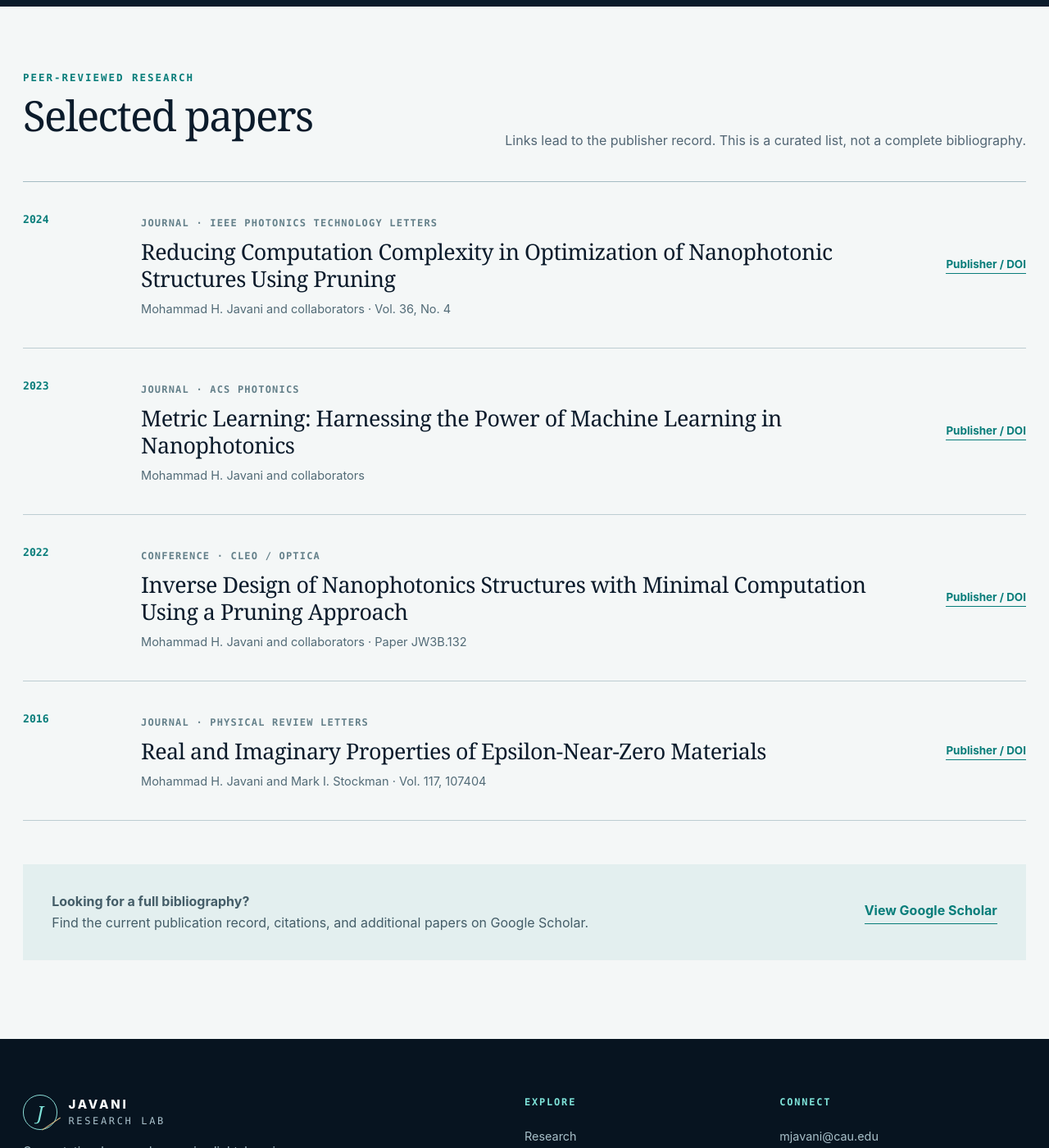
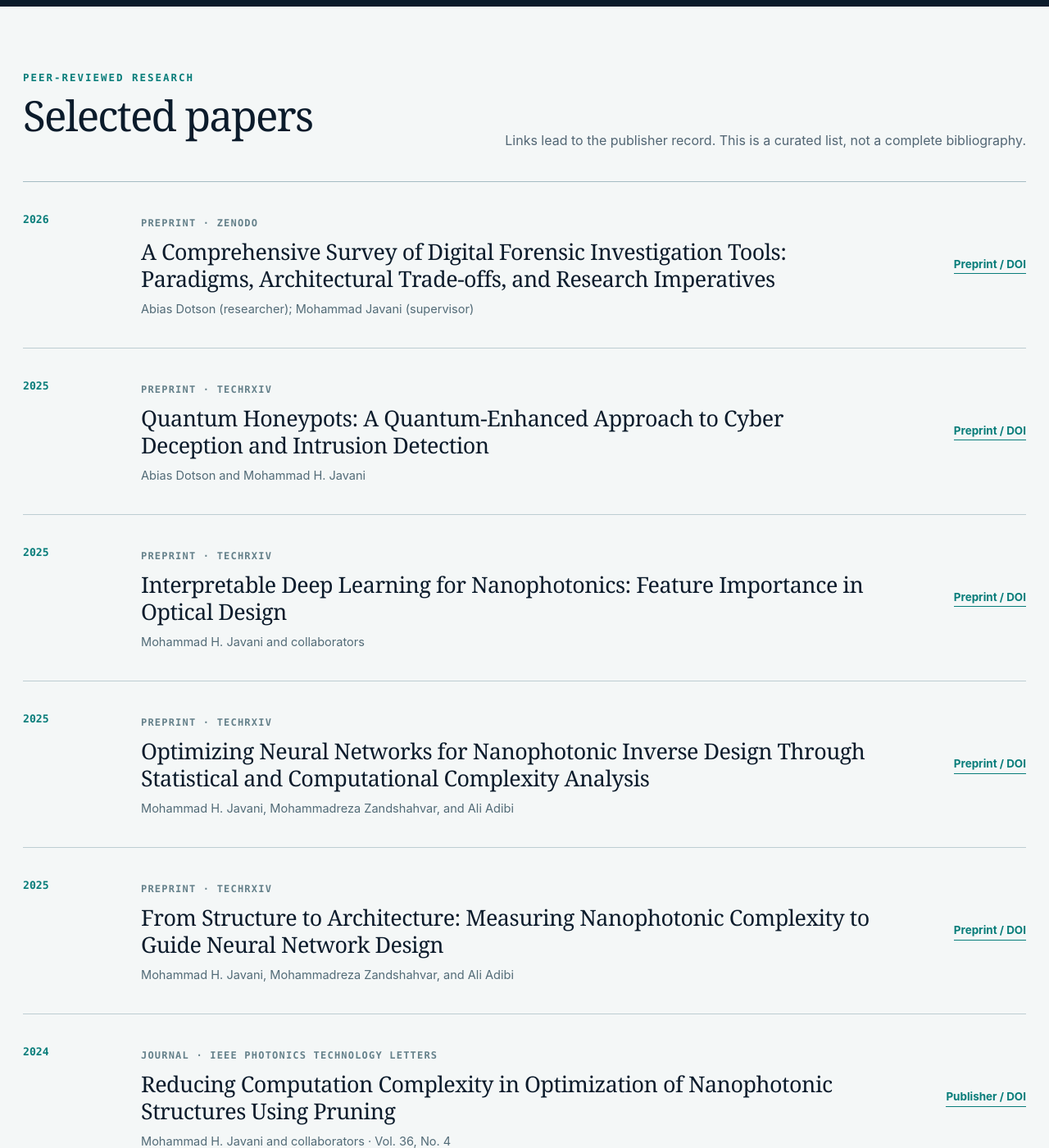
Before and after one commit to mjavani54/javani-lab-webpage, a Jekyll site: the page built from publications.html, in a window 1280 px wide and 1400 px high, scrolled down 550 px. Shown: the whole window at 82% size. Built offline with Jekyll 4.4.1, drawn with Linux system fonts in a browser that asks for light colours.

Commit message:
Update publications list with new entries for 2025-2026
Added new publications for 2025 and 2026, including details on authors and links to preprints and journals.

```diff
--- a/publications.html
+++ b/publications.html
@@ -8,6 +8,55 @@ description: "Selected peer-reviewed publications by Mohammad H. Javani and coll
 <section class="page-hero"><div class="container"><div class="eyebrow">Selected publications</div><h1>Work in print.</h1><p>A focused selection across nanophotonics, machine learning, and optical physics. For the complete and current record, visit the Google Scholar profile.</p><div class="hero-actions pub-hero-actions"><a class="button button-primary" href="https://scholar.google.com/citations?user=y7wEhXUAAAAJ" target="_blank" rel="noopener noreferrer">All publications on Google Scholar<span class="sr-only"> (opens in new tab)</span></a></div></div></section>
 <section class="publications"><div class="container"><div class="pub-intro"><div><div class="kicker">Peer-reviewed research</div><h2 class="section-title">Selected papers</h2></div><p>Links lead to the publisher record. This is a curated list, not a complete bibliography.</p></div>
 <div class="pub-list">
+    <article class="pub-item">
+    <div class="pub-year">2026</div>
+    <div class="pub-main">
+      <span class="pub-type">Preprint · Zenodo</span>
+      <h2>A Comprehensive Survey of Digital Forensic Investigation Tools: Paradigms, Architectural Trade-offs, and Research Imperatives</h2>
+      <p>Abias Dotson (researcher); Mohammad Javani (supervisor)</p>
+    </div>
+    <a class="pub-link" href="https://doi.org/10.5281/zenodo.21983200" target="_blank" rel="noopener noreferrer">Preprint / DOI<span class="sr-only"> (opens in new tab)</span></a>
+  </article>
+
+  <article class="pub-item">
+    <div class="pub-year">2025</div>
+    <div class="pub-main">
+      <span class="pub-type">Preprint · TechRxiv</span>
+      <h2>Quantum Honeypots: A Quantum-Enhanced Approach to Cyber Deception and Intrusion Detection</h2>
+      <p>Abias Dotson and Mohammad H. Javani</p>
+    </div>
+    <a class="pub-link" href="https://doi.org/10.36227/techrxiv.175825569.96092210" target="_blank" rel="noopener noreferrer">Preprint / DOI<span class="sr-only"> (opens in new tab)</span></a>
+  </article>
+
+  <article class="pub-item">
+    <div class="pub-year">2025</div>
+    <div class="pub-main">
+      <span class="pub-type">Preprint · TechRxiv</span>
+      <h2>Interpretable Deep Learning for Nanophotonics: Feature Importance in Optical Design</h2>
+      <p>Mohammad H. Javani and collaborators</p>
+    </div>
+    <a class="pub-link" href="https://doi.org/10.36227/techrxiv.175695875.59520006" target="_blank" rel="noopener noreferrer">Preprint / DOI<span class="sr-only"> (opens in new tab)</span></a>
+  </article>
+
+  <article class="pub-item">
+    <div class="pub-year">2025</div>
+    <div class="pub-main">
+      <span class="pub-type">Preprint · TechRxiv</span>
+      <h2>Optimizing Neural Networks for Nanophotonic Inverse Design Through Statistical and Computational Complexity Analysis</h2>
+      <p>Mohammad H. Javani, Mohammadreza Zandshahvar, and Ali Adibi</p>
+    </div>
+    <a class="pub-link" href="https://doi.org/10.36227/techrxiv.175616589.95976311" target="_blank" rel="noopener noreferrer">Preprint / DOI<span class="sr-only"> (opens in new tab)</span></a>
+  </article>
+
+  <article class="pub-item">
+    <div class="pub-year">2025</div>
+    <div class="pub-main">
+      <span class="pub-type">Preprint · TechRxiv</span>
+      <h2>From Structure to Architecture: Measuring Nanophotonic Complexity to Guide Neural Network Design</h2>
+      <p>Mohammad H. Javani, Mohammadreza Zandshahvar, and Ali Adibi</p>
+    </div>
+    <a class="pub-link" href="https://doi.org/10.36227/techrxiv.175492108.86189275" target="_blank" rel="noopener noreferrer">Preprint / DOI<span class="sr-only"> (opens in new tab)</span></a>
+  </article>
   <article class="pub-item"><div class="pub-year">2024</div><div class="pub-main"><span class="pub-type">Journal · IEEE Photonics Technology Letters</span><h2>Reducing Computation Complexity in Optimization of Nanophotonic Structures Using Pruning</h2><p>Mohammad H. Javani and collaborators · Vol. 36, No. 4</p></div><a class="pub-link" href="https://doi.org/10.1109/LPT.2023.3342631" target="_blank" rel="noopener noreferrer">Publisher / DOI<span class="sr-only"> (opens in new tab)</span></a></article>
   <article class="pub-item"><div class="pub-year">2023</div><div class="pub-main"><span class="pub-type">Journal · ACS Photonics</span><h2>Metric Learning: Harnessing the Power of Machine Learning in Nanophotonics</h2><p>Mohammad H. Javani and collaborators</p></div><a class="pub-link" href="https://doi.org/10.1021/acsphotonics.2c01331" target="_blank" rel="noopener noreferrer">Publisher / DOI<span class="sr-only"> (opens in new tab)</span></a></article>
   <article class="pub-item"><div class="pub-year">2022</div><div class="pub-main"><span class="pub-type">Conference · CLEO / Optica</span><h2>Inverse Design of Nanophotonics Structures with Minimal Computation Using a Pruning Approach</h2><p>Mohammad H. Javani and collaborators · Paper JW3B.132</p></div><a class="pub-link" href="https://doi.org/10.1364/CLEO_AT.2022.JW3B.132" target="_blank" rel="noopener noreferrer">Publisher / DOI<span class="sr-only"> (opens in new tab)</span></a></article>
```
